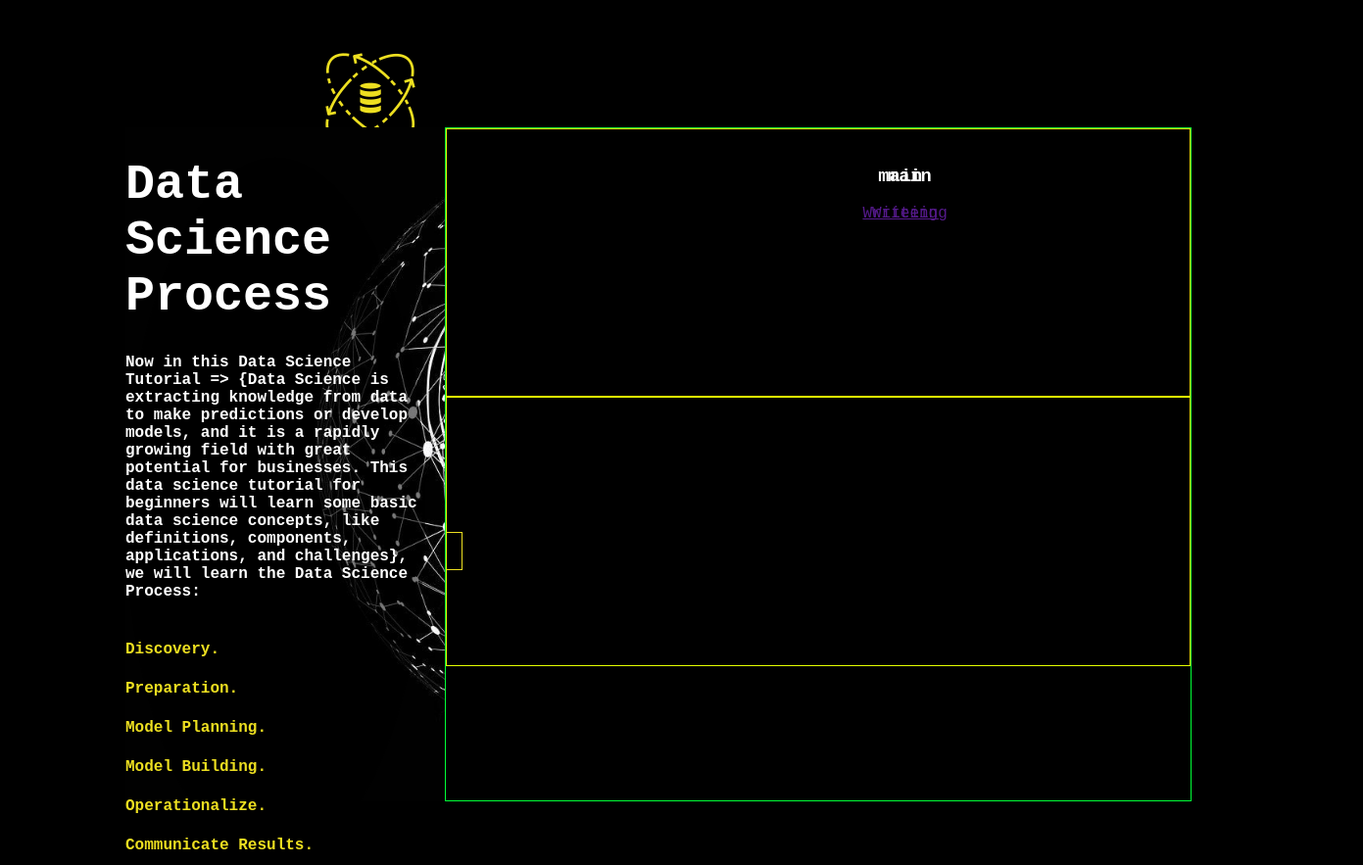
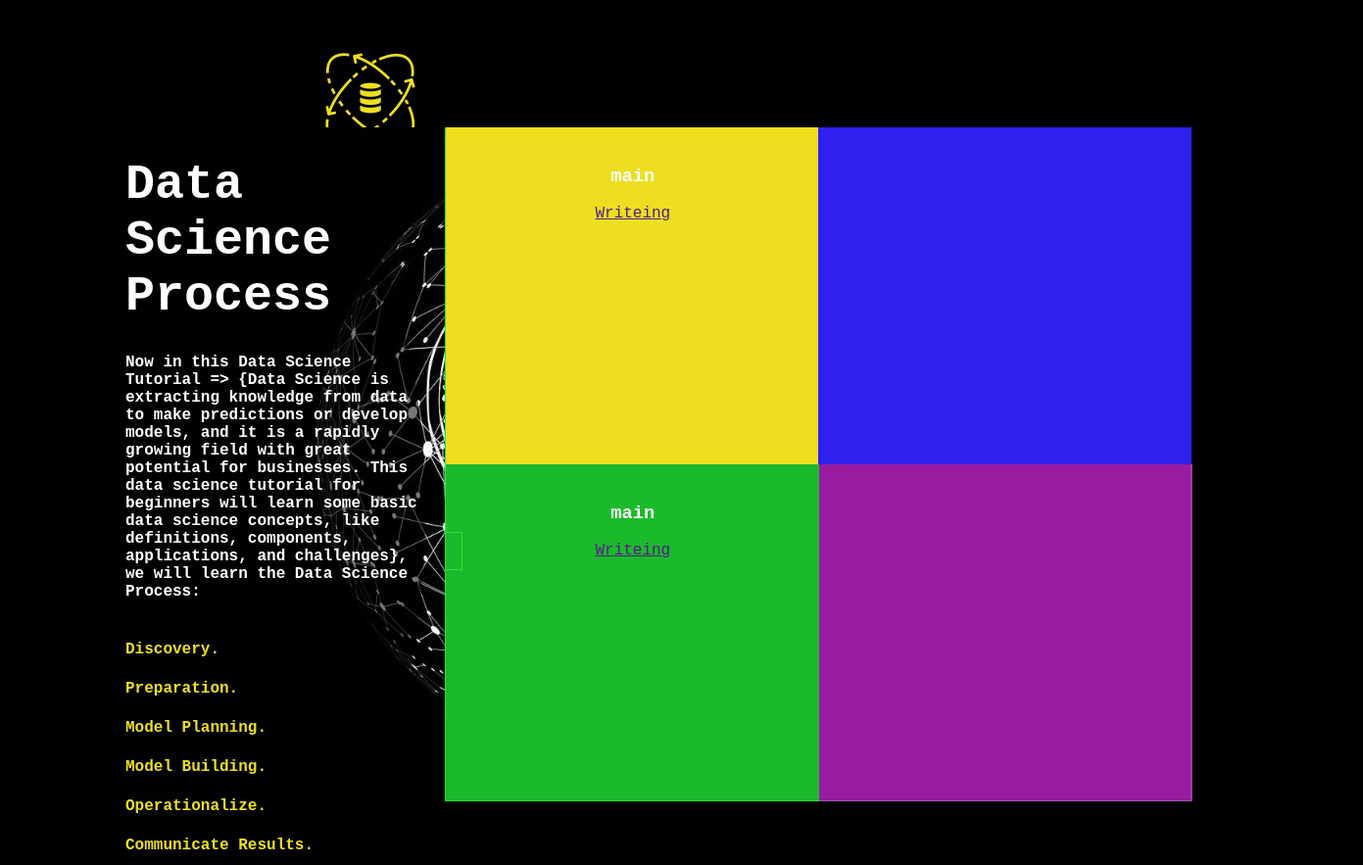
Before and after one commit to mahmoud-abu-sultan/Web-Data-Science-Studio, a plain HTML site: page index.html in a window 1280 px wide. Shown: the part 1720-2603 px from the top of the page at 98% size, 1391 px wide, since content can reach past the window. Drawn offline with Linux system fonts and the light colour scheme.

Commit message:
updating project

```diff
--- a/index.css
+++ b/index.css
@@ -34,18 +34,18 @@ nav {
     top: 0px;
 }
 
-nav #logo {
+#logo {
     padding: 0%;
     text-align: center;
     float: left;
 }
 
-nav #logo span {
+#logo span {
     font-weight: 600;
     font-size: medium;
 }
 
-nav #logo span a {
+#logo span a {
     margin: auto;
     text-decoration: none;
     color: white;
@@ -278,7 +278,7 @@ header {
     color: var(--main_color);
 }
 
-#right_bart #moreInfo_virticalSHow {
+#moreInfo_virticalSHow {
     writing-mode: vertical-lr;
     text-orientation: upright;
     position: relative;
@@ -286,7 +286,7 @@ header {
     right: -8px;
 }
 
-#right_bart #date {
+#date {
     padding-bottom: 5px;
     border-bottom: 1px solid var(--main_color);
     position: relative;
@@ -424,7 +424,7 @@ header {
     top: -2em;
 }
 
-#process_bar #left_div {
+#left_div {
     /* border: 1px solid rgb(0, 17, 255); */
     width: 30%;
     height: 100%;
@@ -466,7 +466,7 @@ header {
 
 /* --- */
 
-#process_bar #right_div {
+#right_div {
     border: 1px solid rgb(0, 255, 55);
     width: 70%;
     height: 100%;
@@ -474,19 +474,54 @@ header {
     float: right;
 }
 
-#process_bar #top_div {
-    border: 1px solid rgb(229, 255, 0);
+#top_div {
+    background-color: #ed7c206c;
     width: 100%;
-    height: 40%;
+    height: 50%;
     margin: 0;
 }
 
-#process_bar #buttom_div {
-    border: 1px solid rgb(229, 255, 0);
-    width: 100%;
-    height: 40%;
-    margin: 0;
+#top_div_left_nav {
+    background-color: #eddf20;
+    width: 35%;
+    height: 50%;
+}
+
+#top_div_right_nav {
+    background-color: #2e20ed;
+    width: 35%;
+    height: 50%;
+    position: absolute;
+    right: 0;
 }
 
 
+/* - */
+
+#buttom_div {
+    background-color: #2034ed5d;
+    width: 70%;
+    height: 50%;
+    position: absolute;
+    margin-bottom: 0;
+}
+
+#buttom_div_left_nav {
+    background-color: #20ed20c4;
+    width: 50%;
+    height: 100%;
+}
+
+#buttom_div_right_nav {
+    background-color: #ed20cba1;
+    width: 50%;
+    height: 100%;
+    position: absolute;
+    right: 0;
+}
+
+
+/* - */
+
+
 /* ____________________________________________________ */
--- a/index.html
+++ b/index.html
@@ -165,21 +165,27 @@
             </ol>
           </div>
         </div>
+        <!-- --- -->
         <div id="right_div">
           <div id="top_div">
-            <nav>
+            <nav id="top_div_left_nav">
               <h3>main</h3>
               <a href="">Writeing</a>
     </nav>
-    <img src="" alt="" />
-    <img src="" alt="" />
-    </div>
-    <div id="buttom_div">
+    <nav id="top_div_right_nav">
         <img src="" alt="" />
         <img src="" alt="" />
-        <nav>
+    </nav>
+    </div>
+    <!-- - -->
+    <div id="buttom_div">
+        <nav id="buttom_div_left_nav">
             <h3>main</h3>
             <a href="">Writeing</a>
+        </nav>
+        <nav id="buttom_div_right_nav">
+            <img src="" alt="" />
+            <img src="" alt="" />
         </nav>
     </div>
     </div>
```
